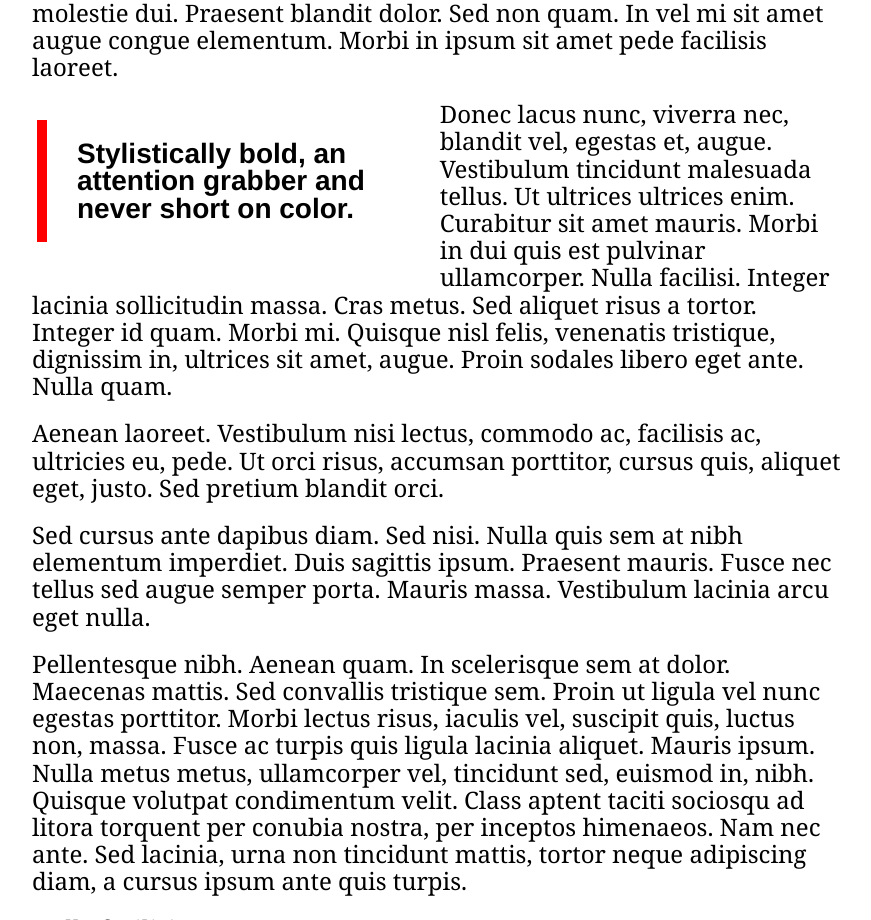
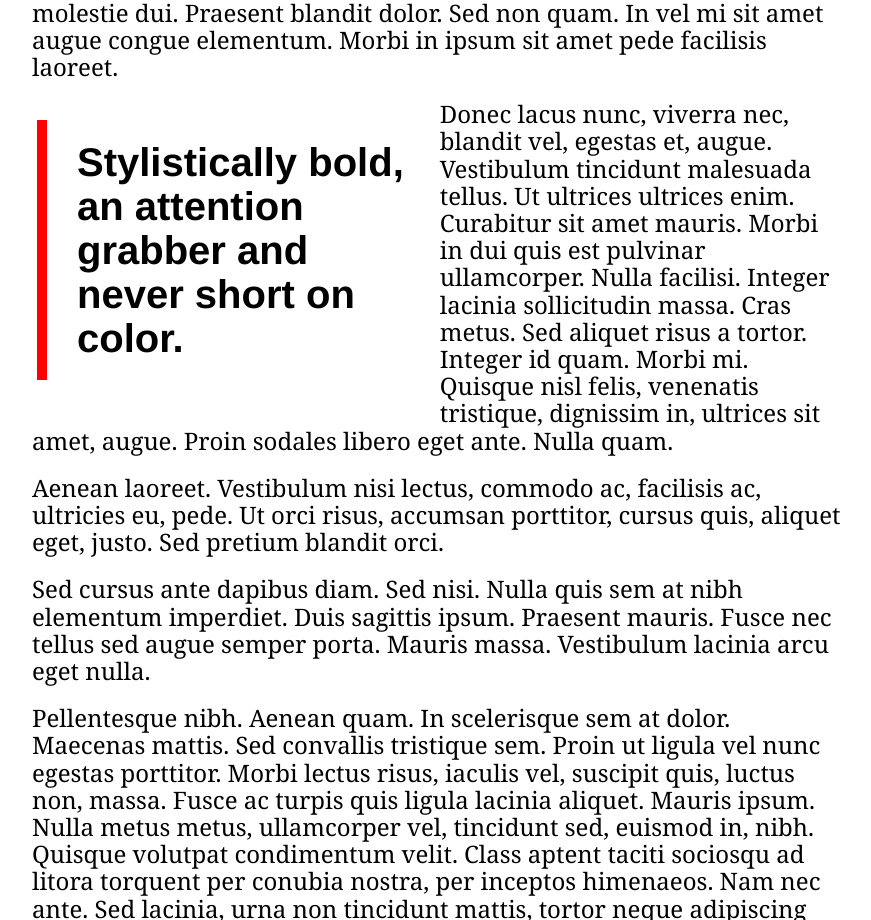
Before and after one commit to sandeepmj/pullquotes, a plain HTML site: page index.html in a window 1280 px wide. Shown: the part 5951-6871 px from the top of the page, without its empty margins (202-1073 px from the left). Drawn offline with nearby package versions, Linux system fonts and the light colour scheme.

Commit message:
bigger font

```diff
--- a/styles.css
+++ b/styles.css
@@ -266,6 +266,8 @@ blockquote footer cite {
         font-size: .75em;
     }
     .thick-line {
+        font-size: 2.5em;
+        line-height: 1.1em;
         float: left;
         width: 40%;
         margin: 30px 30px 30px 15px;
```
